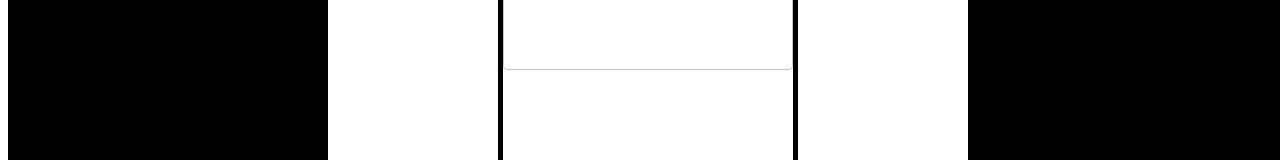
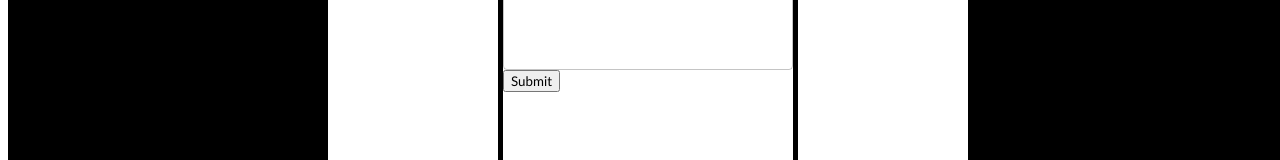
Before and after one commit to ryanCodes92109/newPersonalWebsite, a React (Create React App) app: page /contact in a window 1280 px wide. Shown: the part 302-462 px from the top of the page. Built offline with nearby package versions, Linux system fonts and the light colour scheme; the HTML template or start-up script is replaced by a standard one.

Commit message:
email form full function

```diff
--- a/package.json
+++ b/package.json
@@ -9,6 +9,7 @@
     "@testing-library/jest-dom": "^5.16.5",
     "@testing-library/react": "^13.4.0",
     "@testing-library/user-event": "^13.5.0",
+    "emailjs-com": "^3.2.0",
     "react": "^18.2.0",
     "react-dom": "^18.2.0",
     "react-router-dom": "^6.9.0",
--- a/src/components/contact/Contact.js
+++ b/src/components/contact/Contact.js
@@ -1,19 +1,50 @@
 import React, {useState} from 'react'
 import './Contact.css'
 import { TextField } from '@mui/material'
+import { send } from 'emailjs-com'
 
 const Contact = () => {
     const [toggleSubmitForm, setToggleSubmitForm] =useState(false)
 
+    const emailjsFormValues = {
+        from_name:'',
+        to_name:'',
+        message:'',
+        reply_to:''
+    }
+
+    const [toSend, setToSend] = useState(emailjsFormValues);
+
+    const handleSubmit = (e) => {
+        e.preventDefault()
+        send(
+            'service_g6lajha',//serviceID from emailJS
+            'template_wyghmzp',//templateID for the template I made in emailJS
+            toSend, //state variable
+            '7p7ctx16LktKxVFg1'//userId from emailJS
+            )
+        setToSend(emailjsFormValues)
+    }
+
+    const handleChange = (e) => {
+        setToSend({...toSend, [e.target.name]:e.target.value});
+    }
+
   return (
+
     <div className = 'contactContainer'>
-        <div className='contactSubmitForm'>
+        <form
+            onSubmit={handleSubmit}
+            className='contactSubmitForm'>
             <TextField
                 className='submitInput'
                 sx={{
                     width:290
                     }}
                 label="Name"
+                onChange={handleChange}
+                name='from_name'
+                value={toSend.from_name}
             ></TextField>
             <br/>
             <TextField
@@ -22,6 +53,9 @@ const Contact = () => {
             }}
                 className='submitInput'
                 label="Email"
+                onChange={handleChange}
+                name='reply_to'
+                value={toSend.reply_to}
             ></TextField>
             <br/>
 
@@ -34,54 +68,18 @@ const Contact = () => {
                         height: 160
                     }
                 }}
+                onChange={handleChange}
+                name='message'
+                value={toSend.message}
             >
+            </TextField>
+            <br/>
 
-            </TextField>
-{/*
-            <label class="mdc-text-field mdc-text-field--outlined mdc-text-field--textarea mdc-text-field--no-label">
-                <span class="mdc-notched-outline">
-                    <span class="mdc-notched-outline__leading"></span>
-                    <span class="mdc-notched-outline__trailing"></span>
-                </span>
-                <span class="mdc-text-field__resizer">
-                    <textarea class="mdc-text-field__input" rows="8" cols="40" aria-label="Label"></textarea>
-                </span>
-            </label> */}
-        </div>
+            <button
+                type='submit'
+            >Submit</button>
 
-{/*
-        <div className = 'contactInfo'>
-            <p className='contactContent'>Hello</p>
-        </div>
-
-        <div className = 'contactInfo'>
-            <p className='contactContent'>Hello</p>
-        </div>
-
-        <div className = 'contactInfo'>
-            <p className='contactContent'>Hello</p>
-        </div>
-
-        <div className = 'contactInfo'>
-            <p className='contactContent'>Hello</p>
-        </div>
-
-        <div className = 'contactInfo'>
-            <p className='contactContent'>Hello</p>
-        </div>
-
-        <div className = 'contactInfo'>
-            <p className='contactContent'>Hello</p>
-        </div>
-
-        <div className = 'contactInfo'>
-            <p className='contactContent'>Hello</p>
-        </div>
-
-        <div className = 'contactInfo'>
-            <p className='contactContent'>Hello</p>
-        </div> */}
-
+        </form>
     </div>
   )
 }
```
Also changed, not shown: 1 other file (tests, documents, lock files or other folders).
